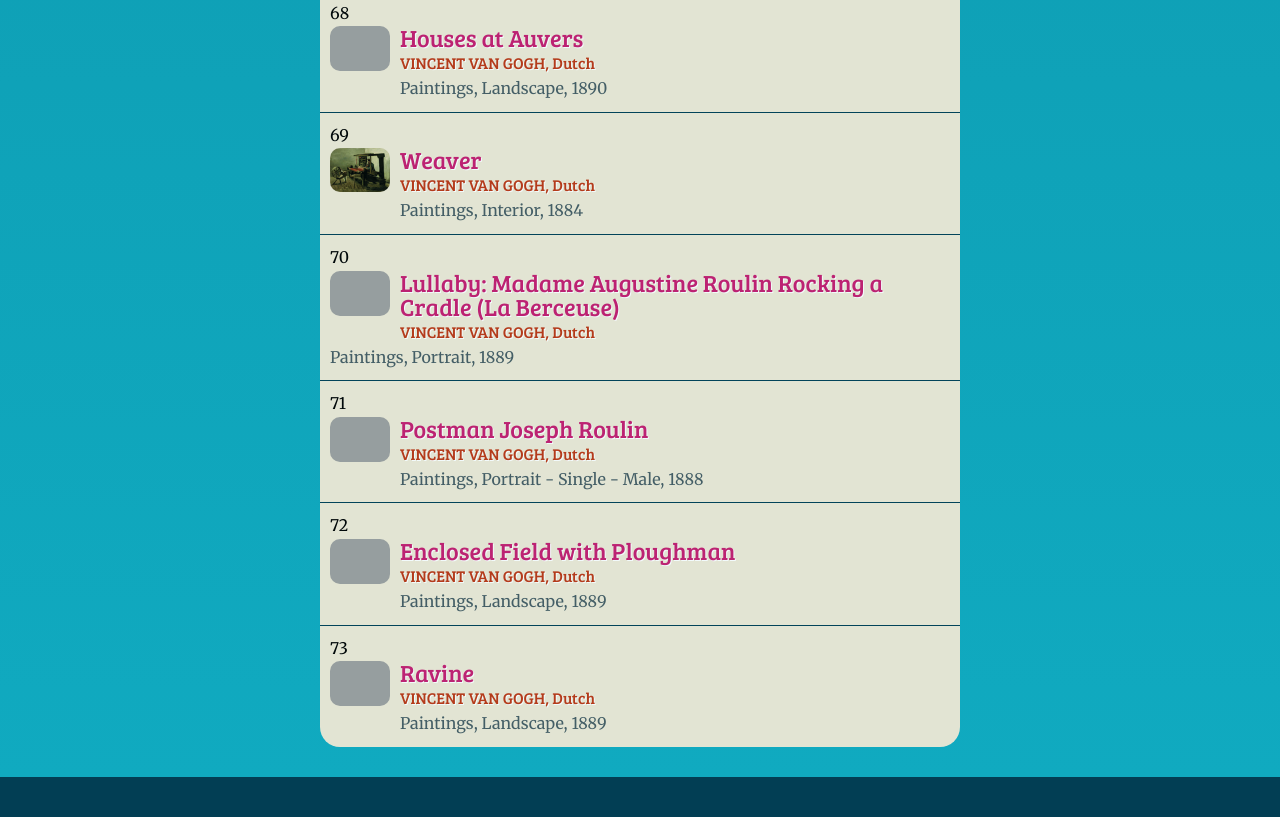
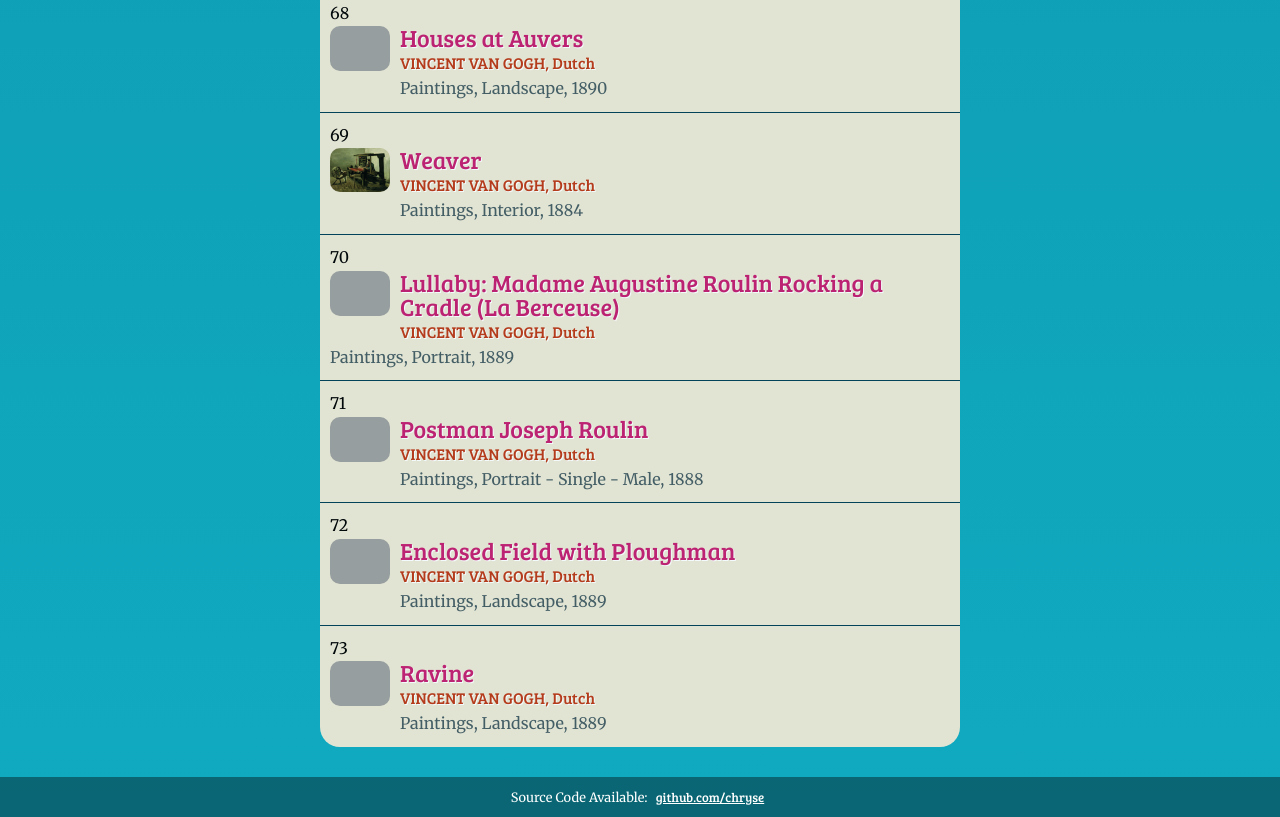
Before and after one commit to chryse/chryse.github.io, a plain HTML site: page vmfa/index.html in a window 1280 px wide. Shown: the part 8580-9397 px from the top of the page. Before the commit the page ends 9357 px from the top, so only its background shows below. Drawn offline with Linux system fonts and the light colour scheme; grey boxes are pictures that could not be loaded; a web font is replaced by a local one.

Commit message:
Add footer

```diff
--- a/vmfa/css/style.css
+++ b/vmfa/css/style.css
@@ -413,3 +413,25 @@ a.small {
 .artpiece_detail .btn {
 	margin: atuo;
 }
+
+
+/* Bottom Style */
+.footer {
+	position: relative;
+	text-align: center;
+	color:#ffffff;
+	line-height: 40px;
+	font-size: 0.8em;
+    background: rgba(0, 0, 0, 0.4);
+}
+
+.footer a {
+	color: #fff;
+	padding: 5px 5px;
+	border-radius: 5px;
+	text-decoration: underline;
+}
+
+.footer a:hover {
+	background: #275974;
+}
--- a/vmfa/index.html
+++ b/vmfa/index.html
@@ -15,6 +15,8 @@
 
 <div class="main" ng-view></div>
 
+<footer class="footer">
+	Source Code Available: <a href="https://github.com/chryse/chryse.github.io/tree/master/vmfa" target="_blank">github.com/chryse</a>
 
 </body>
 
```
Also changed, not shown: vmfa/js/v_app.js (line endings or trailing spaces), vmfa/js/v_controller.js (line endings or trailing spaces), vmfa/partials/list.html (line endings or trailing spaces).
